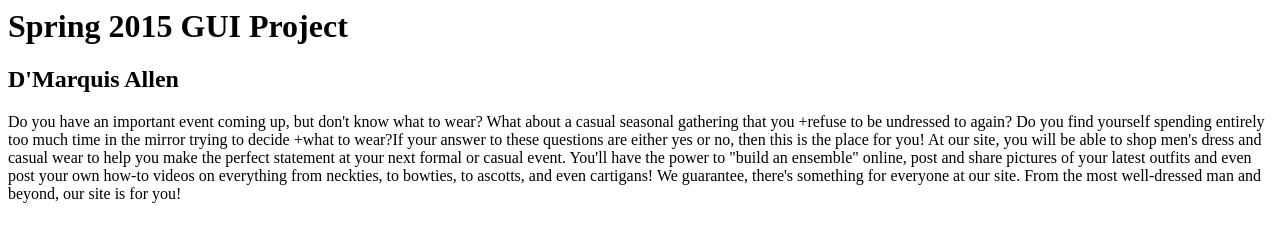
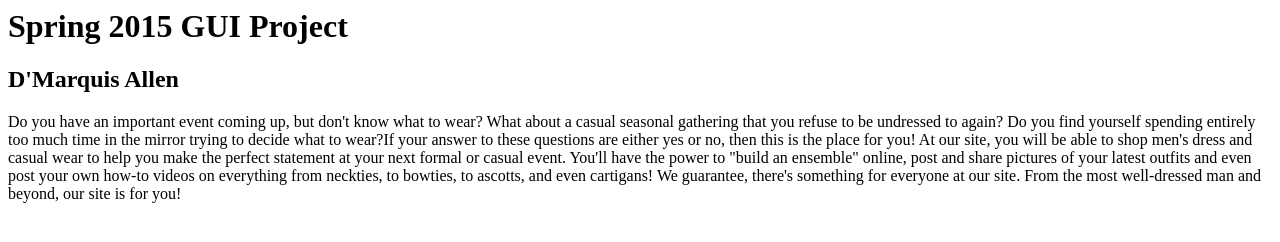
Before and after one commit to dallen93/dallen, a plain HTML site: page index.html in a window 1280 px wide. Drawn offline with Linux system fonts and the light colour scheme.

Commit message:
few more edits made

```diff
--- a/index.html
+++ b/index.html
@@ -7,8 +7,8 @@
 <h1> Spring 2015 GUI Project </h1>
 <h2>D'Marquis Allen</h2>
 <p>Do you have an important event coming up, but don't know what to wear? What about a casual seasonal gathering that you
-+refuse to be undressed to again? Do you find yourself spending entirely too much time in the mirror trying to decide
-+what to wear?If your answer to these questions are either yes or no, then this is the place for you!
+refuse to be undressed to again? Do you find yourself spending entirely too much time in the mirror trying to decide
+what to wear?If your answer to these questions are either yes or no, then this is the place for you!
 At our site, you will be able to shop men's dress and casual wear to help you make the perfect statement at your next
 formal or casual event. You'll have the power to "build an ensemble" online, post and share pictures of your latest
 outfits and even post your own how-to videos on everything from neckties, to bowties, to ascotts, and even cartigans!
```
